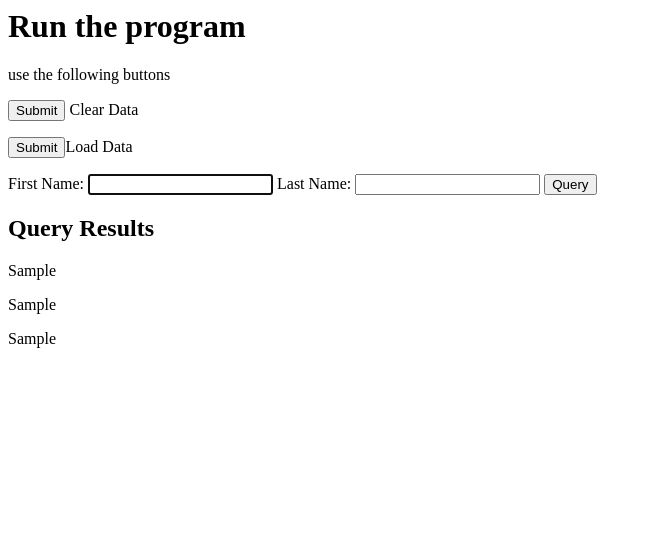
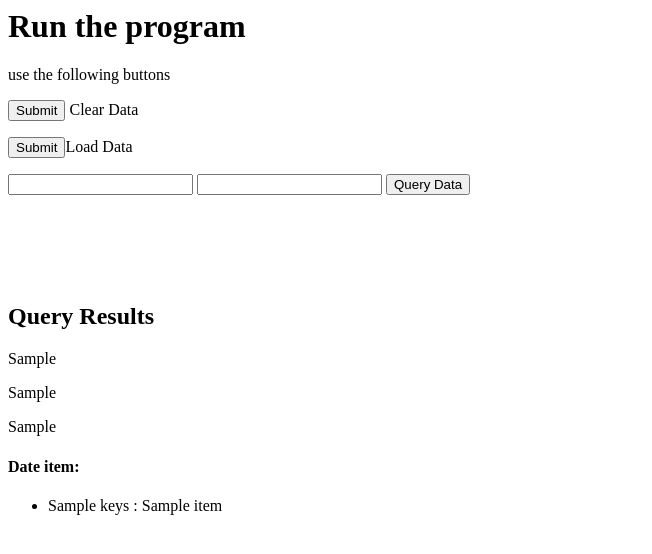
Before and after one commit to rithikbansal05/awsProjectAttempt, a Flask app: template template/home.html in a window 1280 px wide. Shown: the top 554 px of the page, without its empty margins (0-652 px from the left). Run offline with Flask 2, Linux system fonts and the light colour scheme; the template is opened without the code that fills it: most values are stand-ins (such as "Sample title", 1, 10 or a date in 2020).

Commit message:
Attempt6

```diff
--- a/application.py
+++ b/application.py
@@ -6,6 +6,7 @@ import requests
 import boto3.dynamodb.conditions
 from botocore.exceptions import ClientError
 from flask import Flask, render_template, request
+from boto3.dynamodb.conditions import Key, Attr
 
 s3 = boto3.resource("s3")
 client1 = boto3.client("s3")
@@ -235,7 +236,8 @@ def clear_data():
     print("Successfully deleted the data or it was never there")
     '''
 
-def queryData(q1="", q2=""):
+def queryData(q1, q2):
+    application.logger.info(q1 + " " + q2)
     dynamodb = boto3.client('dynamodb', region_name='us-west-2')
     tempDb = boto3.resource('dynamodb', region_name='us-west-2')
     table = tempDb.Table('programfourestoragetable')
@@ -248,17 +250,18 @@ def queryData(q1="", q2=""):
                 print("FirstName and lastname values null or empty. Try again")
             elif (q1 is not None and len(q1) > 0) and (q2 is not None and len(q2) > 0):
                 print("Querying database right now")
-                response = table.query(KeyConditionExpression=boto3.dynamodb.conditions.Key('firstName').eq(
-                    str(q1)) & boto3.dynamodb.conditions.Key('lastName').eq(str(q2)))
+                response = table.scan(FilterExpression=Key('firstName').eq(q1) & Attr('lastName').eq(q2))
             elif q2 is not None and len(q2) > 0:
                 print("Querying database right now with lastName only")
-                response = table.query(KeyConditionExpression=boto3.dynamodb.conditions.Key('lastName').eq(str(q2)))
+                response = table.scan(FilterExpression=Attr('lastName').eq(q2))
+                #response = table.query(KeyConditionExpression=boto3.dynamodb.conditions.Key('lastName').eq(str(q2)))
             elif q1 is not None and len(q1) > 0:
                 print("Querying database right now with firstName only")
-                response = table.query(KeyConditionExpression=boto3.dynamodb.conditions.Key('firstName').eq(str(q1)))
+                response = table.scan(FilterExpression=Key('firstName').eq(q1))
+                #response = table.query(KeyConditionExpression=boto3.dynamodb.conditions.Key('firstName').eq(str(q1)))
 
-        application.logger.info(str(len(response)))
-        return response[:]
+        application.logger.info(str(len(response['Items'])))
+        return response['Items']
         #for i in response['Items']:
         #    temp2 = []
         #    application.logger.info(i['firstName'] +  " " + i['lastName']+" " + i['otherString'])
--- a/template/home.html
+++ b/template/home.html
@@ -14,14 +14,12 @@
         <input type="submit" name="Load">Load Data</input>
     </form>
 
-    <p></p>
-	<form action="query" method="POST">
-        <label for="FirstName"> First Name: </label>
-        <input type="text" id="FirstName" name="fName" autofocus autocomplete="off">
-        <label for="LastName"> Last Name: </label>
-        <input type="text" id="LastName" name="lName" autofocus autocomplete="off">
-        <button>Query</button>
-	</form>
+    <form action = "/query" method = "post">
+            <input type="text" name = "first"></input>
+            <input type="text" name = "last"></input>
+            <input type="submit" value = "Query Data"></input>
+    </form>
+        </br></br></br></br>
 
     <body>
         <h2>Query Results</h2>
@@ -29,5 +27,20 @@
         <p>{{loaded_data}}</p>
         <p>{{cleared_data}}</p>
     </body>
+
+
+
+        {% if data == None %}
+            <p></p>
+        {% else %}
+            {% for item in data %}
+                <h4>Date item:</h4>
+                <ul>
+                {% for keys in item %}
+                    <li> {{keys}} : {{item[keys]}} </li>
+                {% endfor %}
+                </ul>
+            {% endfor %}
+        {% endif %}
   </body>
 </html>
```
